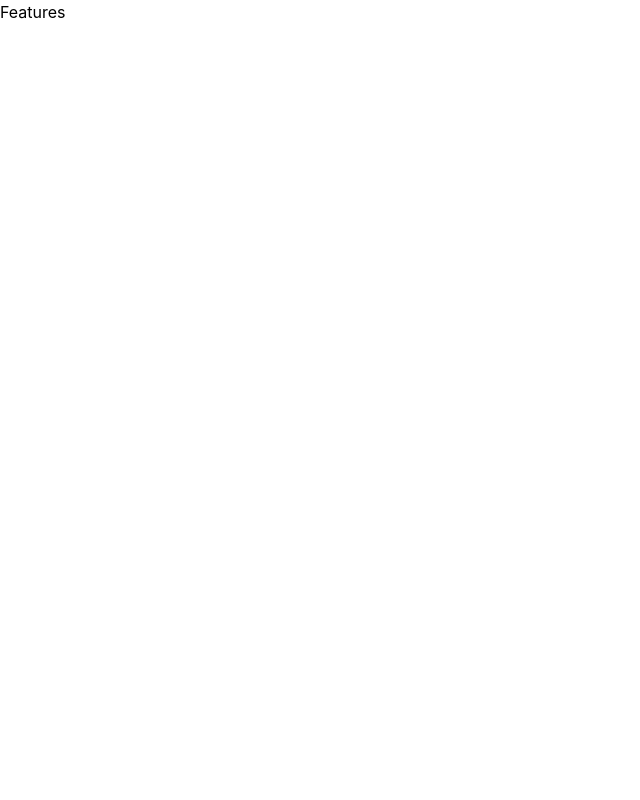
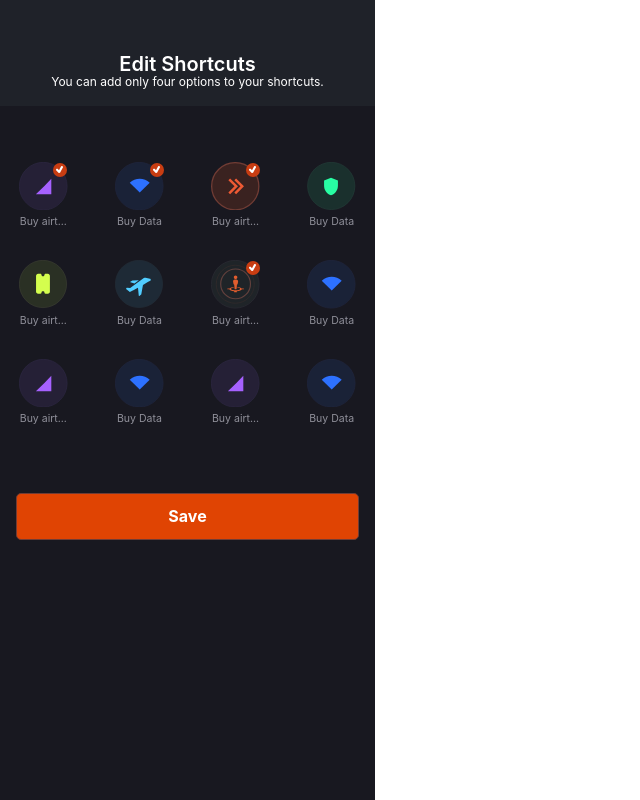
Before and after one commit to Quatum-Quell/GT-Smooth_Frontend, a React (Create React App) app: page /features-list in a window 1280 px wide. Shown: the whole page, without its empty margins (0-640 px from the left). Built offline with nearby package versions, Linux system fonts and the light colour scheme.

Commit message:
added edit feature

```diff
--- a/src/component/Features.js
+++ b/src/component/Features.js
@@ -1,9 +1,100 @@
-import React from 'react'
+import React from 'react';
+import { ReactComponent as BuyAirtimeIcon } from '../assets/buyAirtimeIcon.svg';
+import { ReactComponent as BuyDataIcon } from '../assets/buyDataIcon.svg';
+import { ReactComponent as NearMeIcon } from '../assets/nearMeIcon.svg';
+import { ReactComponent as TransferIcon } from '../assets/transfer-circle.svg';
+import { ReactComponent as EventIcon } from '../assets/eventIcon.svg';
+import { ReactComponent as TransportIcon } from '../assets/transportIcon.svg';
+import { ReactComponent as InsuranceIcon } from '../assets/insuranceIcon.svg';
+import { ReactComponent as TickIcon } from '../assets/tickIcon.svg';
 
 const Features = () => {
   return (
-    <div>Features</div>
-  )
-}
+    <div className="sm:w-[375px] bg-[#181820] h-screen">
+      <div className="bg-[#1F2229] pt-[54px] text-white text-center w-full pb-4">
+        <h2 className="font-semibold text-[20px] leading-none">
+          Edit Shortcuts
+        </h2>
+        <p className="text-xs">
+          You can add only four options to your shortcuts.
+        </p>
+      </div>
 
-export default Features
+      <div className="pt-[56px] pb-[66px] w-[344.47px] mx-auto">
+        <div className="grid grid-cols-4 grid-rows-3 gap-x-10 gap-y-[30px]">
+          <div className="flex flex-col items-center justify-center gap-1 relative">
+            <BuyAirtimeIcon className="h-[48.47px] w-[48.47px]" />
+            <p className="text-[#8F8F99] text-[10.54px]">Buy airt...</p>
+            <TickIcon className="absolute top-[1px] right-1" />
+          </div>
+
+          <div className="flex flex-col items-center justify-center gap-1 relative">
+            <BuyDataIcon className="h-[48.47px] w-[48.47px]" />
+            <p className="text-[#8F8F99] text-[10.54px]">Buy Data</p>
+            <TickIcon className="absolute top-[1px] right-1" />
+          </div>
+
+          <div className="flex flex-col items-center justify-center gap-1 relative">
+            <TransferIcon className="h-[48.47px] w-[48.47px]" />
+            <p className="text-[#8F8F99] text-[10.54px]">Buy airt...</p>
+            <TickIcon className="absolute top-[1px] right-1" />
+          </div>
+
+          <div className="flex flex-col items-center justify-center gap-1">
+            <InsuranceIcon className="h-[48.47px] w-[48.47px]" />
+            <p className="text-[#8F8F99] text-[10.54px]">Buy Data</p>
+          </div>
+
+          <div className="flex flex-col items-center justify-center gap-1">
+            <EventIcon className="h-[48.47px] w-[48.47px]" />
+            <p className="text-[#8F8F99] text-[10.54px]">Buy airt...</p>
+          </div>
+
+          <div className="flex flex-col items-center justify-center gap-1">
+            <TransportIcon className="h-[48.47px] w-[48.47px]" />
+            <p className="text-[#8F8F99] text-[10.54px]">Buy Data</p>
+          </div>
+
+          <div className="flex flex-col items-center justify-center gap-1 relative">
+            <NearMeIcon className="h-[48.47px] w-[48.47px]" />
+            <p className="text-[#8F8F99] text-[10.54px]">Buy airt...</p>
+            <TickIcon className="absolute top-[1px] right-1" />
+          </div>
+
+          <div className="flex flex-col items-center justify-center gap-1">
+            <BuyDataIcon className="h-[48.47px] w-[48.47px]" />
+            <p className="text-[#8F8F99] text-[10.54px]">Buy Data</p>
+          </div>
+
+          <div className="flex flex-col items-center justify-center gap-1">
+            <BuyAirtimeIcon className="h-[48.47px] w-[48.47px]" />
+            <p className="text-[#8F8F99] text-[10.54px]">Buy airt...</p>
+          </div>
+
+          <div className="flex flex-col items-center justify-center gap-1">
+            <BuyDataIcon className="h-[48.47px] w-[48.47px]" />
+            <p className="text-[#8F8F99] text-[10.54px]">Buy Data</p>
+          </div>
+
+          <div className="flex flex-col items-center justify-center gap-1">
+            <BuyAirtimeIcon className="h-[48.47px] w-[48.47px]" />
+            <p className="text-[#8F8F99] text-[10.54px]">Buy airt...</p>
+          </div>
+
+          <div className="flex flex-col items-center justify-center gap-1">
+            <BuyDataIcon className="h-[48.47px] w-[48.47px]" />
+            <p className="text-[#8F8F99] text-[10.54px]">Buy Data</p>
+          </div>
+        </div>
+      </div>
+
+      <div className="w-full px-4">
+        <button className="bg-[#E04403] text-white font-bold w-full flex items-center justify-center h-[47px] rounded-[5px] border border-[#713C34]">
+          Save
+        </button>
+      </div>
+    </div>
+  );
+};
+
+export default Features;
```
Also changed, not shown: src/assets/tickIcon.svg (added).
